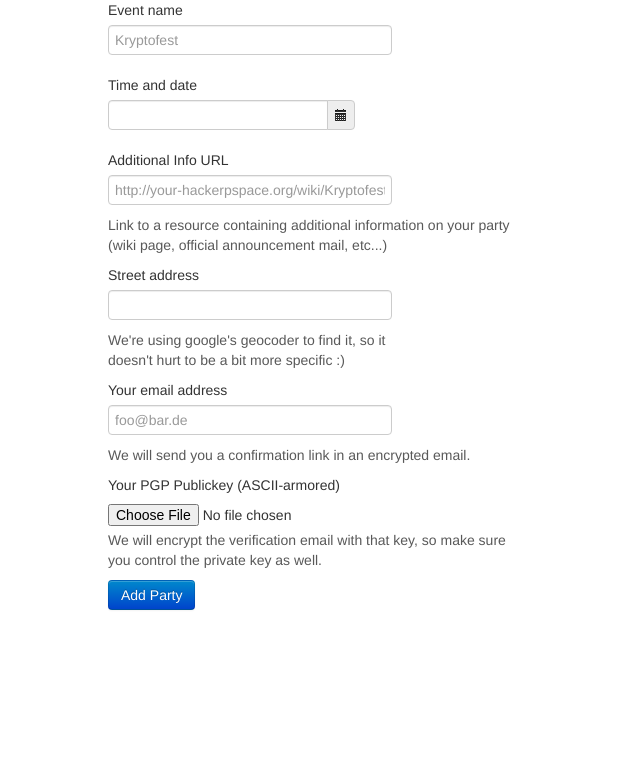
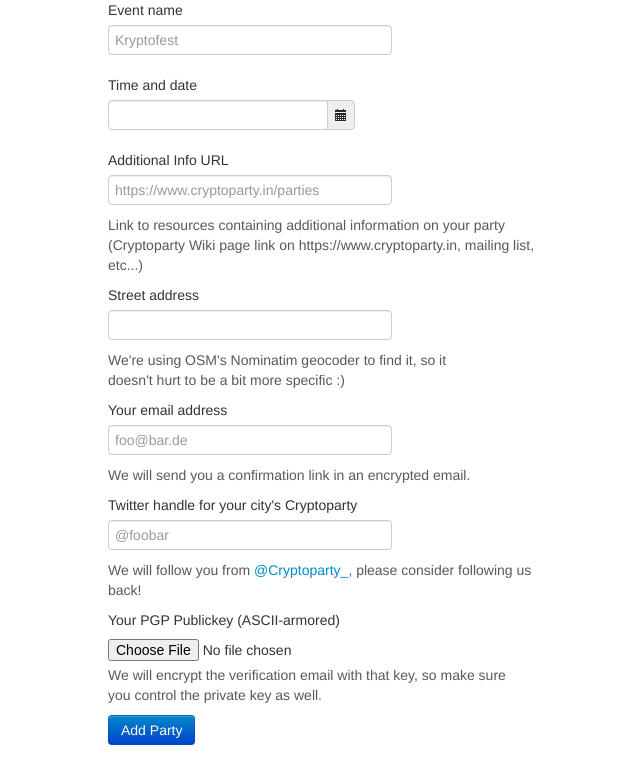
Before and after one commit to cryptoparty/cryptoparty.in, a Python web app: template cryptoparty/templates/add_party.html in a window 1280 px wide. Shown: the top 784 px of the page, without its empty margins (307-947 px from the left). Run offline with Jinja, Linux system fonts and the light colour scheme; the template is opened without the code that fills it, so the values that code supplies are empty; some libraries are stand-ins or nearby versions.

Commit message:
I have also asked the user for their twitter handle and made what I think are the necessary changes to the model and view and template in order to implement this.

```diff
--- a/cryptoparty/model.py
+++ b/cryptoparty/model.py
@@ -32,6 +32,7 @@ class Party(Base):
     additional_info = Column(String)
     street_address = Column(String)
     organizer_email = Column(String)
+    organizer_twitter_handle = Column(String)
     position = Column(Geography('POINT', srid=4326))
     confirmed = Column(Boolean)
     confirmation_token = Column(String)
@@ -43,6 +44,7 @@ class Party(Base):
         self.additional_info = additional_info
         self.street_address = street_address
         self.organizer_email = organizer_email
+        self.organizer_twitter_handle = organizer_twitter_handle
         wkt_pos = "POINT(%f %f)" % (lon, lat)
         self.position = wkt_pos
         self.confirmed = False
--- a/cryptoparty/templates/add_party.html
+++ b/cryptoparty/templates/add_party.html
@@ -58,9 +58,9 @@
         <div class="control-group">
         <label class="control-label" for="textinput">Additional Info URL</label>
         <div class="controls">
-        <input id="textinput" name="additional_info" placeholder="http://your-hackerpspace.org/wiki/Kryptofest" class="input-xlarge" type="text">
-        <p class="help-block">Link to a resource containing additional information on your party <br>
-        (wiki page, official announcement mail, etc...)</p>
+        <input id="textinput" name="additional_info" placeholder="https://www.cryptoparty.in/parties" class="input-xlarge" type="text">
+        <p class="help-block">Link to resources containing additional information on your party <br>
+        (Cryptoparty Wiki page link on https://www.cryptoparty.in, mailing list, etc...)</p>
         </div>
         </div>
 
@@ -69,7 +69,7 @@
         <label class="control-label" for="textinput">Street address</label>
         <div class="controls">
         <input id="textinput" name="street_address" placeholder="" class="input-xlarge" type="text">
-        <p class="help-block">We're using google's geocoder to find it, so it <br>doesn't hurt to be a bit more specific :)</p>
+        <p class="help-block">We're using OSM's Nominatim geocoder to find it, so it <br>doesn't hurt to be a bit more specific :)</p>
         </div>
         </div>
 
@@ -79,6 +79,15 @@
         <div class="controls">
         <input id="textinput" name="organizer_email" placeholder="foo@bar.de" class="input-xlarge" type="text">
         <p class="help-block">We will send you a confirmation link in an encrypted email.</p>
+        </div>
+        </div>
+
+        <!-- Text input-->
+        <div class="control-group">
+        <label class="control-label" for="textinput">Twitter handle for your city's Cryptoparty</label>
+        <div class="controls">
+        <input id="textinput" name="organizer_twitter_handle" placeholder="@foobar" class="input-xlarge" type="text">
+        <p class="help-block">We will follow you from <a href="http://twitter.com/cryptoparty_">@Cryptoparty_</a>, please consider following us back!</p>
         </div>
         </div>
 
```
Also changed, not shown: cryptoparty/views.py (+12 -0 lines).
